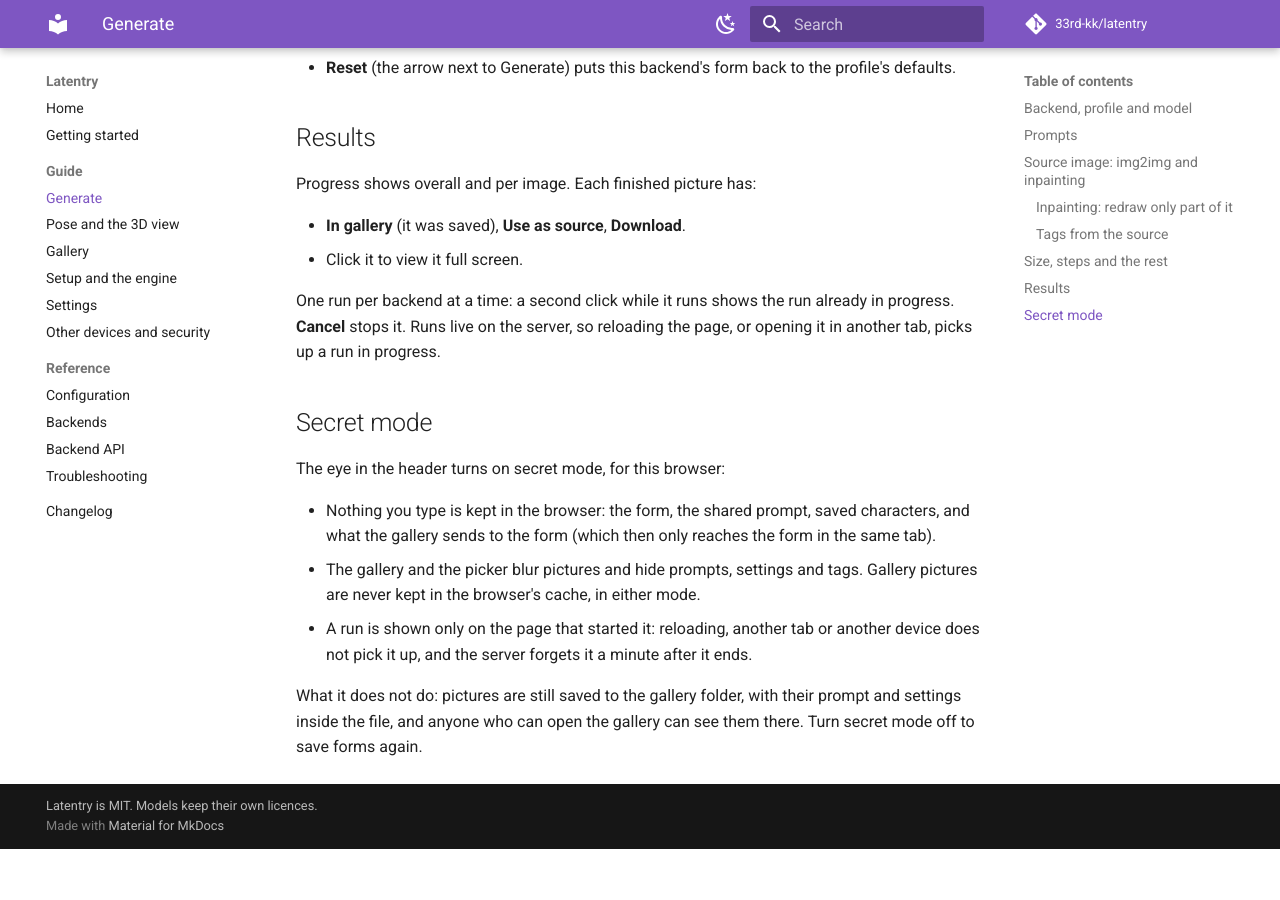
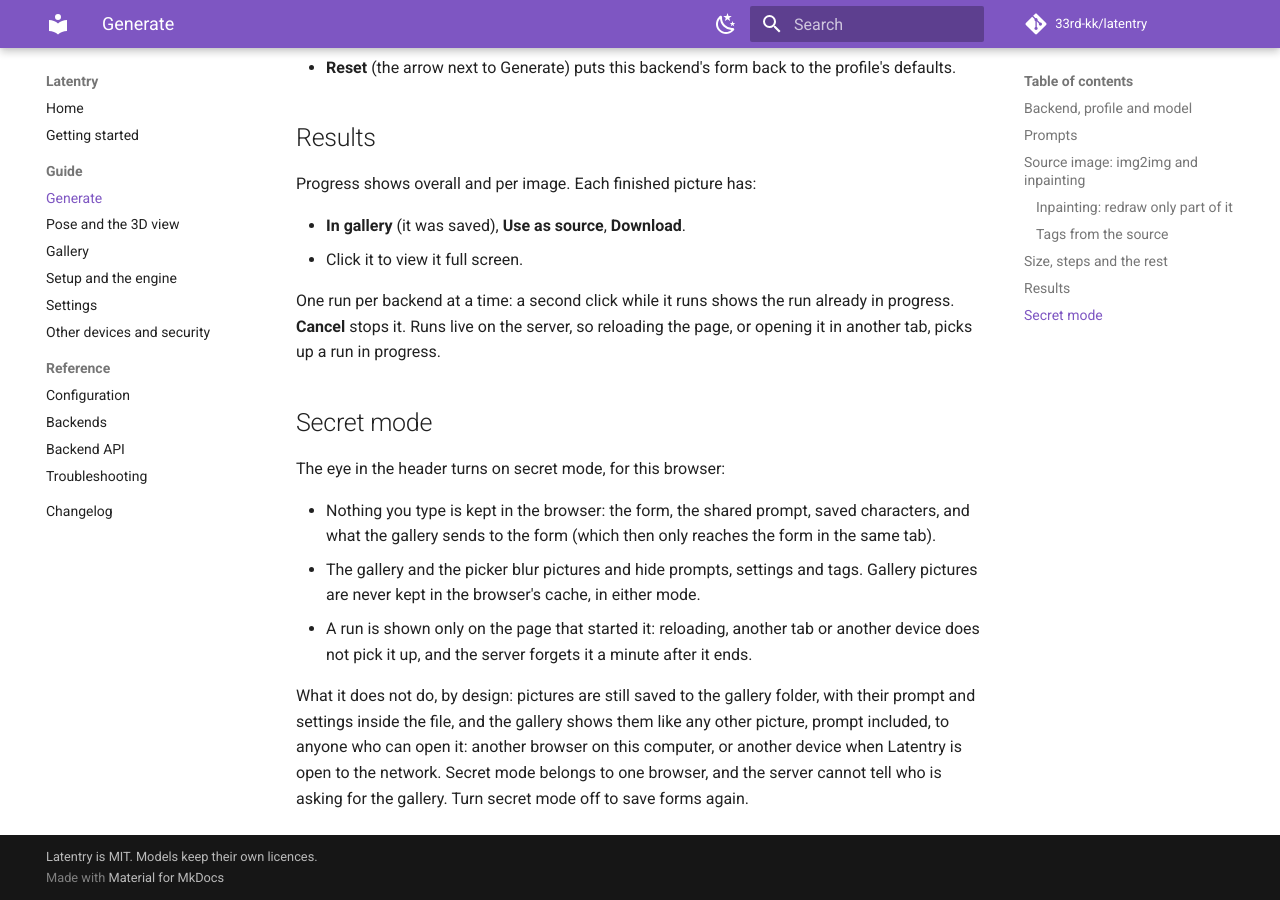
Before and after one commit to 33rd-kk/latentry, an MkDocs documentation site: the page built from docs/guide/generate.md, in a window 1280 px wide and 900 px high, scrolled down 3246 px. Built offline with MkDocs 1.6.1 and Material for MkDocs 9.7.7, drawn with Linux system fonts in a browser that asks for light colours; comment, search, counter and statistics services are not loaded; before the commit the page ends 4095 px from its top, so only the background shows below that.

Commit message:
Say that secret pictures still show in the gallery, by design
Secret mode belongs to one browser and the server cannot tell who asks for
the gallery, so a picture made in secret mode is listed, prompt included,
for anyone who can open it. The guide and SECURITY.md now say so.

Co-Authored-By: Claude Opus 5.5 <noreply@anthropic.com>

```diff
--- a/docs/guide/generate.md
+++ b/docs/guide/generate.md
@@ -105,6 +105,10 @@ The eye in the header turns on secret mode, for this browser:
   or another device does not pick it up, and the server forgets it a minute
   after it ends.
 
-What it does not do: pictures are still saved to the gallery folder, with
-their prompt and settings inside the file, and anyone who can open the
-gallery can see them there. Turn secret mode off to save forms again.
+What it does not do, by design: pictures are still saved to the gallery
+folder, with their prompt and settings inside the file, and the gallery
+shows them like any other picture, prompt included, to anyone who can open
+it: another browser on this computer, or another device when Latentry is
+open to the network. Secret mode belongs to one browser, and the server
+cannot tell who is asking for the gallery. Turn secret mode off to save
+forms again.
```
Also changed, not shown: SECURITY.md (+3 -2 lines).
